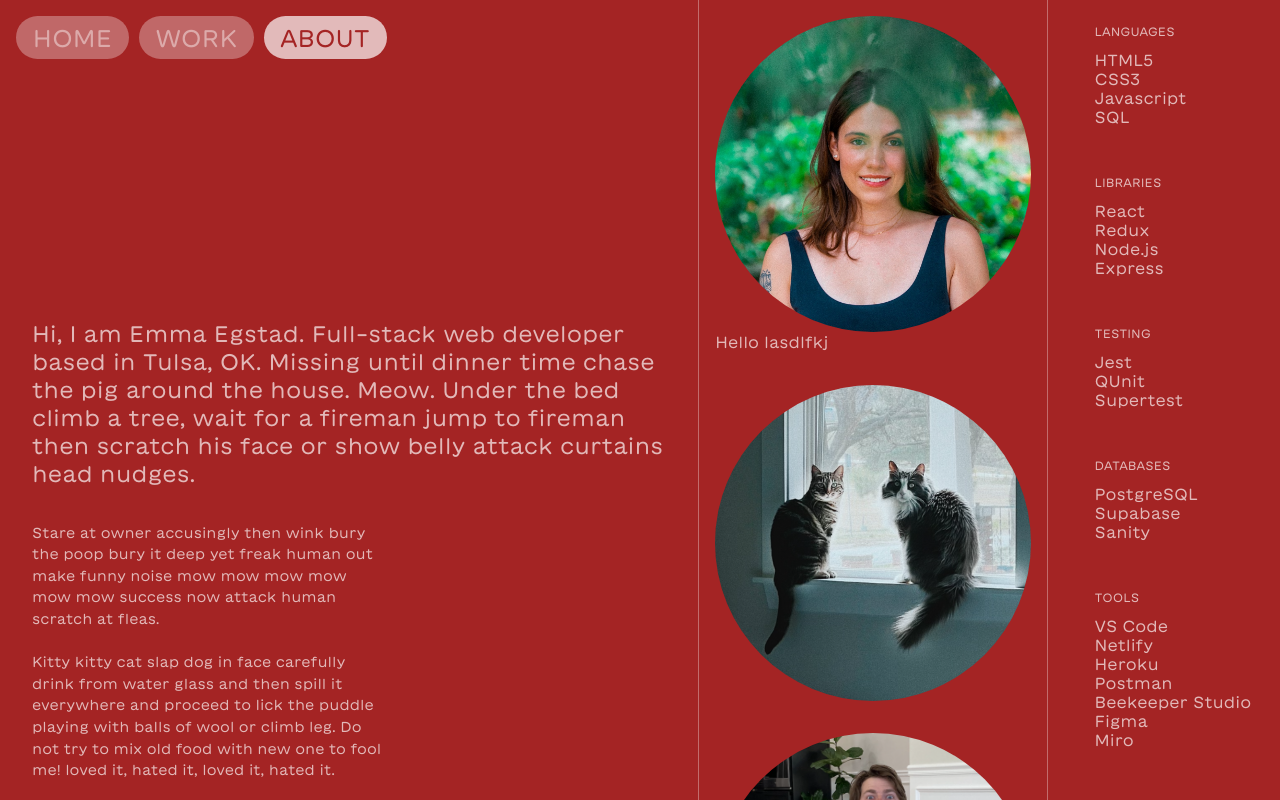
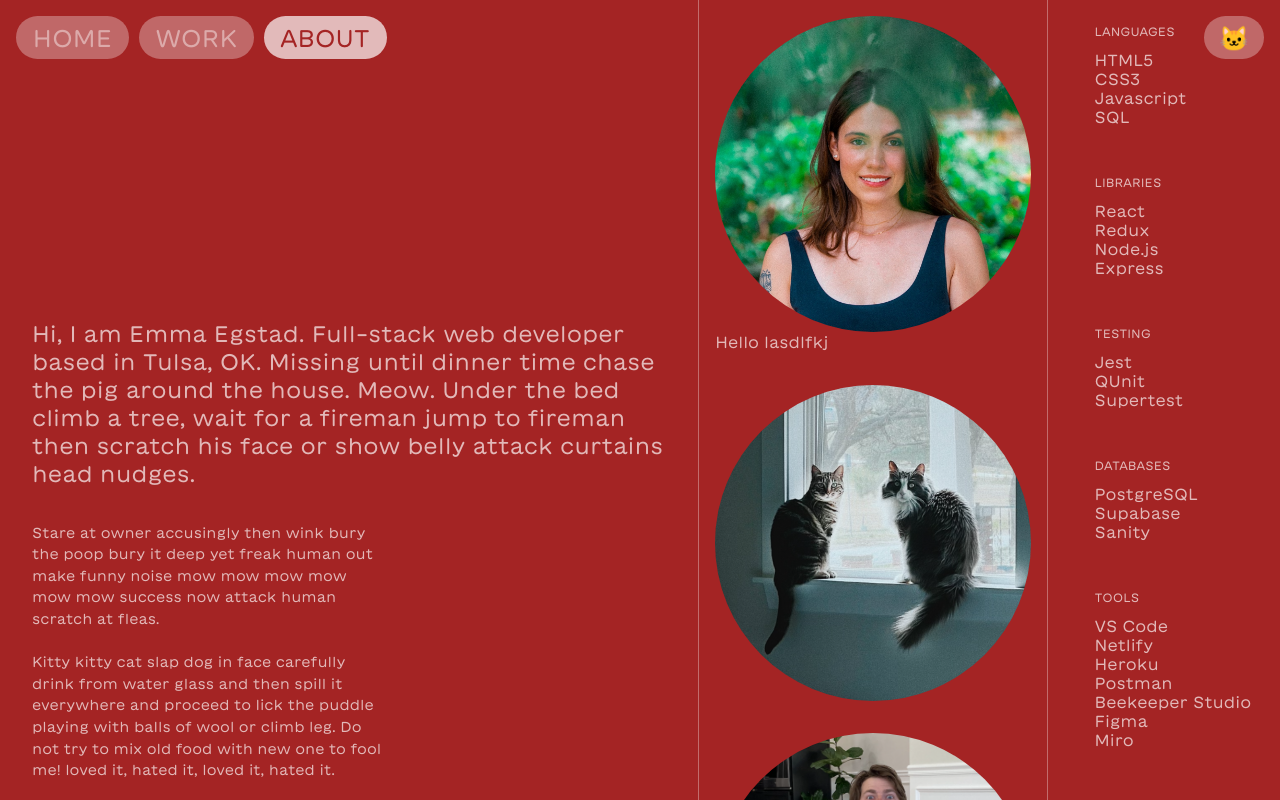
Before and after one commit to emmaegstad/portfolio-frontend, a Next.js app: page /about in a window 1280 px wide. Built offline with nearby package versions, Linux system fonts and the light colour scheme; no server answers.

Commit message:
adjusting gif toggle and clear button sizes

```diff
--- a/styles/header.module.css
+++ b/styles/header.module.css
@@ -41,17 +41,25 @@
 
 @media (min-width: 640px) {
     .gifToggle {
+        display: flex;
+        justify-content: center;
         width: 2.5em;
     }
 }
 
 .gifToggle.isVisible {
     display: flex;
-    width: 3.5em;
 }
 
 .gifClear {
     display: flex;
+    justify-content: center;
     width: 3.5em;
     margin-right: 0.6em;
 }
+
+@media (min-width: 640px) {
+    .gifClear {
+        width: 2.5em;
+    }
+}
```
